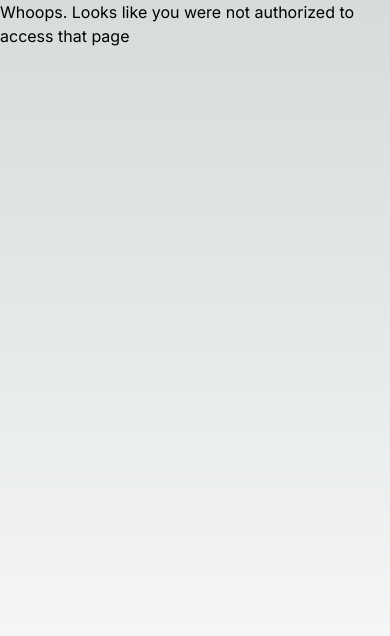
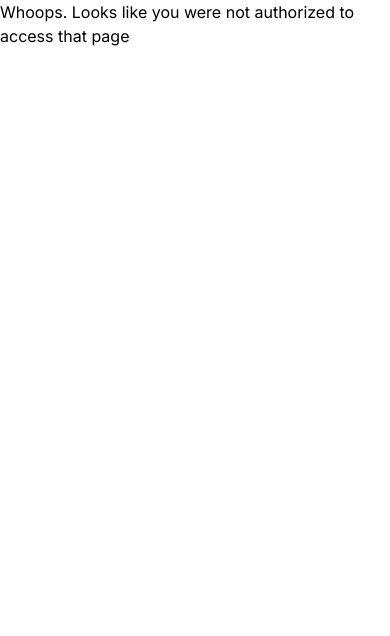
Before and after one commit to ComputerJesus/mcha-scheduler, a Next.js app: page /unauth in a window 390 px wide. Shown: the top 636 px of the page. Built offline with nearby package versions, Linux system fonts and the light colour scheme.

Commit message:
small changes and dashboard update

```diff
--- a/src/app/dashboard/page.tsx
+++ b/src/app/dashboard/page.tsx
@@ -1,6 +1,6 @@
-import { currentUser } from '@clerk/nextjs';
+import { currentUser, UserButton } from '@clerk/nextjs';
 import { redirect } from 'next/navigation'
-
+import header from '@/componants/header';
 
 export default async function auth() {
   const user = await currentUser();
@@ -10,4 +10,16 @@ export default async function auth() {
     console.log(user?.firstName + " " + user?.lastName + " Was Redirected, Got :  " + user?.publicMetadata.isAllowed);
     redirect("/unauth")
   }
+
+  return(
+    <main className="p-4 md:p-10 mx-auto max-w-7xl">
+
+
+      <h2 className='font-semibold text-3xl mb-4 p' >Hello {user?.firstName}!</h2>
+      <h1 className='font-semibold mb-4'>Welcome to the Dashboard</h1>
+
+    </main>
+
+  )
+
 }
--- a/src/app/globals.css
+++ b/src/app/globals.css
@@ -4,15 +4,15 @@
 
 :root {
   --foreground-rgb: 0, 0, 0;
-  --background-start-rgb: 214, 219, 220;
+  --background-start-rgb: 255, 255, 255;
   --background-end-rgb: 255, 255, 255;
 }
 
-@media (prefers-color-scheme: dark) {
+@media (prefers-color-scheme: light) {
   :root {
-    --foreground-rgb: 255, 255, 255;
-    --background-start-rgb: 0, 0, 0;
-    --background-end-rgb: 0, 0, 0;
+    --foreground-rgb: 0, 0, 0;
+    --background-start-rgb: 255, 255, 255;
+    --background-end-rgb: 255, 255, 255;
   }
 }
 
@@ -25,3 +25,10 @@ body {
     )
     rgb(var(--background-start-rgb));
 }
+
+.bar {
+  height: 1px;
+  background-color: #696969;
+  margin-top: 12px;
+  margin-bottom: 10px;
+}
--- a/src/app/layout.tsx
+++ b/src/app/layout.tsx
@@ -17,6 +17,7 @@ export default function RootLayout({
 }) {
   return (
     <ClerkProvider>
+
     <html lang="en">
       <body className={inter.className}>{children}</body>
     </html>
--- a/src/app/page.tsx
+++ b/src/app/page.tsx
@@ -1,11 +1,27 @@
-import { UserButton } from "@clerk/nextjs";
+import { SignedIn, SignedOut, UserButton, SignInButton } from "@clerk/nextjs";
+import Link from "next/link";
+export default async function Home() {
 
-export default function Home() {
+
   return (
-    <div className="h-screen">
-      <UserButton afterSignOutUrl="/"/>
-      <h1>Home</h1>
-    </div>
+    <main>
+    <header style={{ display: "flex", justifyContent: "space-between", padding: 20 }}>
+      <h1 className="text-3xl">Mcha Scheduler</h1>
+      <SignedIn>
+        {/* Mount the UserButton component */}
+        <UserButton />
+      </SignedIn>
+      <SignedOut>
+        {/* Signed out users get sign in button */}
+        <SignInButton afterSignInUrl="/dashboard">
+          <button className="bg-blue-900 hover:bg-blue-700 text-white font-bold py-2 px-4 rounded">Sign in</button>
+        </SignInButton>
+      </SignedOut>
+    </header>
 
+    <body>
+
+    </body>
+    </main>
   )
 }
--- /dev/null
+++ b/src/componants/header.tsx
@@ -0,0 +1,22 @@
+import React from 'react';
+import Link from 'next/link';
+import { useClerk } from '@clerk/nextjs';
+
+interface HeaderProps {}
+
+const Header: React.FC<HeaderProps> = () => {
+
+  return (
+    <nav className="bg-gray-800 py-4 px-6 flex items-center justify-between mb-5">
+      <div className="flex items-center">
+        <Link href="/">
+          <b className="text-lg font-bold text-white">Your App Name</b>
+        </Link>
+      </div>
+      <div className="flex items-center text-white">
+      </div>
+    </nav>
+  );
+};
+
+export default Header;
--- a/tailwind.config.ts
+++ b/tailwind.config.ts
@@ -7,6 +7,9 @@ const config: Config = {
     './src/app/**/*.{js,ts,jsx,tsx,mdx}',
   ],
   theme: {
+    divideWidth: {
+      DEFAULT: '1px',
+    },
     extend: {
       backgroundImage: {
         'gradient-radial': 'radial-gradient(var(--tw-gradient-stops))',
```
